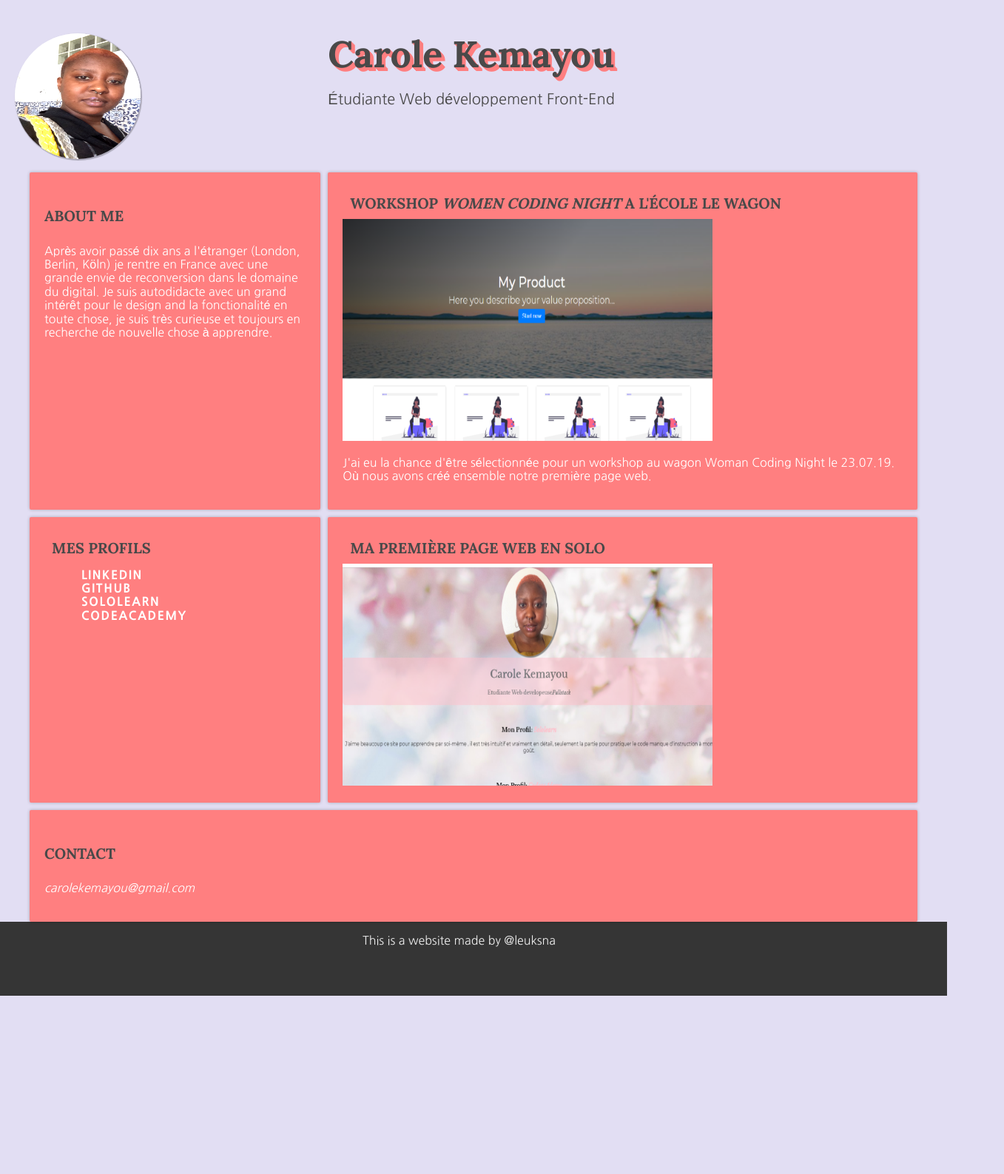
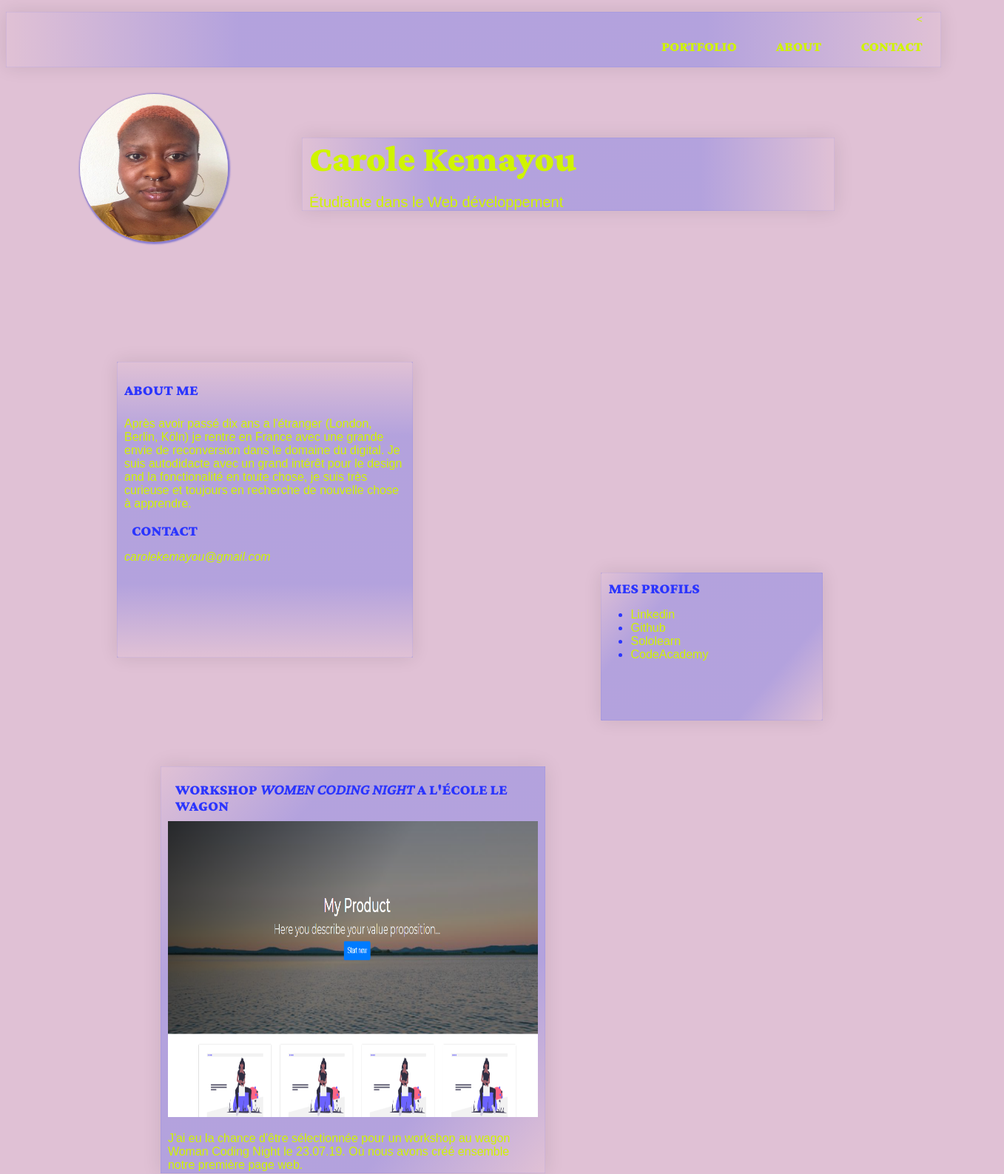
Before and after one commit to leuksna/portofolio-2, a plain HTML site: page index.html in a window 1280 px wide. Shown: the top 1587 px of the page at 74% size, 1357 px wide, since content can reach past the window. Before the commit the page ends 1346 px from the top, so only its background shows below. Drawn offline with nearby package versions, Linux system fonts and the light colour scheme.

Commit message:
Revert "Test couleur"

```diff
--- a/index.html
+++ b/index.html
@@ -5,40 +5,38 @@
 
 	<title>Carole Kemayou Portfolio</title>
 
-	<link rel="stylesheet" href="https://cdnjs.cloudflare.com/ajax/libs/normalize/8.0.1/normalize.min.css">
 	<link rel="stylesheet" href="style.css" type="text/css">
 
 	<meta name="viewport" content="width=device-width, initial-scale=1, shrink-to-fit=no">
 
-	<link href="https://fonts.googleapis.com/css?family=Lora:400,700|Nanum+Gothic:400,800&display=swap" rel="stylesheet">
+	<link href="https://fonts.googleapis.com/css?family=Crimson+Pro:400,500i,900|Nanum+Gothic:400,700,800&display=swap" rel="stylesheet">
 
 
 </head>
-
 <body>
 
- <!-- header part with photo-->
-	<div class="header-wrapper">
+<nav>
+	<ul>
+		<li><h3>Portfolio</h3></li>
+		<li><h3>About</h3></li>
+		<li><<h3>Contact</h3></li>
+		</ul>
+</nav>
+
 
 	<div class="portrait">
-			<img src="CK.jpg" alt="photo of Carole Kemayou">
+		<img src="carole.k.jpg" alt="photo of Carole Kemayou">
 	</div>
 
 	<div class="intro">
+		<h1>Carole Kemayou</h1>
+		<p>Étudiante dans le Web développement</p>
+	</div>
+	<br>
+	<br>
 
-			<h1>Carole Kemayou</h1>
-			<p>
-			Étudiante Web développement Front-End
-			</p>
 
-		</div>
-
-	</div>
-<!-- about me section + contact information + main-->
-
-	<div class="main-wrapper">
-
-		<div class="wrapper">
+<div id="about">
 
 	<div class="about-me">
 		<h4>About ME</h4>
@@ -47,22 +45,23 @@
 	</div>
 
 	<div class="contact">
+		<h4>Contact</h4>
 
-				<h4>Contact</h4>
 		<p><em>carolekemayou@gmail.com</em></p>
-
+	</div>
+	<br>
+	<br>
 </div>
 
-<!-- deferent online profile-->
 
-			<div class="profil-wrapper">
+	<div class="profil">
 		<h4>Mes profils</h4>
 		<ul>
 			<li>
 				<a href="https://www.linkedin.com/in/carole-kemayou-3b0482190/" target="_blank">Linkedin</a>
 			</li>
 			<li>
-				<a href="https://github.com/leuksna" 	target="_blank">Github</a>
+			<a href="https://github.com/leuksna" target="_blank">Github</a>
 			</li>
 			<li>
 			<a href="https://www.sololearn.com/Profile/14862958" target="_blank">Sololearn</a>
@@ -72,11 +71,6 @@
 			</li>
 		</ul>
 	</div>
-
-
-
-
-<!-- wrap photo with link to project-->
 
 	<div class="workshop">
 
@@ -91,18 +85,12 @@
 
 		<h4>Ma première page web en solo</h4>
 
-			<a href="https://leuksna.github.io/Portfolio-1/" target="_blank">
-				<img src="1st.portfolio.png" alt="screenshot of a portfolio">
-			</a>
-			</div>
-		</div>
+		<a href="https://leuksna.github.io/Portfolio-1/" target="_blank"><img src="1st.portfolio.png" alt="screenshot of a portfolio"></a>
 	</div>
 
-<!--simple footer with picture baground-->
 	<footer>
-		<p>This is a website made by @leuksna</p>
+		<p>this is a website made by @leuksna</p>
 	</footer>
 
 </body>
-
 </html>
--- a/style.css
+++ b/style.css
@@ -1,254 +1,224 @@
-/* color palette neutral/soft pink, sharp small shaddow
-simple layout, sharp font, add tech photo*/
+body {
+	 font-family: sans-serif;
+	 background-color: #A64D8758;
+}
+
+h1 h2 h3 h4 h5{
+	font-family: 'Crimson Pro', serif;
+}
+
+nav {
+
+	font-family: 'Crimson Pro', serif;
+	text-transform: uppercase;
+	color: #D0F400FF;
+	background-color: #2B35FF;
+	list-style: : none;
+	text-align: right;
+	box-shadow: 2px 2px #DBDBDBFF, -2px -2px #DBDBDBFF;
+background: linear-gradient(90deg,
+     rgba(0, 38, 255, 0) 0%,
+     rgba(0, 38, 255, 0.2) 25%,
+     rgba(0, 38, 255, 0.2) 75%,
+     rgba(0, 38, 255, 0) 100%);
+   box-shadow: 0 0 25px rgba(0, 0, 0, 0.1),
+     inset 0 0 1px rgba(0, 38, 255, 0.6);
+}
 
 
-body {
-	font-family: 'Nanum Gothic', sans-serif;
-	background-color:#E2DEF3FF;
-	color: white;
+nav li {
+	display: inline-block;
+	padding: 0 25px 0 25px;
+
 }
-
-.header-wrapper {
-
-	max-height: 1200px;
-	margin:0 auto;
-	padding: 15px 20px;
-	margin-top: 30px;
-	display: grid;
-	grid-template-columns: repeat(3, 1fr);
-	grid-template-areas: "portrait intro intro";
-	color: white;
-}
-
 .portrait img {
-	grid-area: portrait;
-	width: 170px;
-	height: 170px;
-	border-radius: 85px;
-	filter:brightness(1.1) contrast(1.2);
-	box-shadow: 1px 1px 1px 1px rgba(0, 0, 0,.25);
-
+	width: 200px;
+	height: 200px;
+	position: relative;
+	left: 100px;
+	top: 20px;
+	border-radius: 100px;
+	box-shadow: 1px 1px 2px 2px #2E32CA7E;
 }
 
 .intro{
-	grid-area: intro;
-	padding: 0 10px ;
+	width: 700px;
+	color: #D0F400FF;
+	background-color:#2B35FF;
+	padding: 0 10px 0 10px;
 	border-width: 1px;
+	display: block;
 	font-size: 20px;
-	color: #494949FF;
-	}
+	position: relative;
+	top: -125px;
+	left: 400px;
+	background: linear-gradient(90deg,
+     rgba(0, 38, 255, 0) 0%,
+     rgba(0, 38, 255, 0.2) 25%,
+     rgba(0, 38, 255, 0.2) 75%,
+     rgba(0, 38, 255, 0) 100%);
+   box-shadow: 0 0 25px rgba(0, 0, 0, 0.1),
+     inset 0 0 1px rgba(0, 38, 255, 0.6);
+}
 
 .intro h1 {
-	font-family: 'Lora', serif;
+	font-family: 'Crimson Pro', serif;
 	font-size: 50px;
 	padding: 0;
 	margin: 0;
-	text-shadow: rgb(255, 127, 128) 1px 1px,
-    rgb(255, 127, 128) 2px 2px,
-    rgb(255, 127, 128) 3px 3px,
-    rgb(255, 127, 128) 4px 4px,
-    rgb(255, 127, 128) 5px 5px;
+}
+
+#about{
+	width: 400px;
+	height: 400px;
+	color: #D0F400FF;
+	display: inline-block;
+	position: relative;
+	left: 150px;
+	top: -200px;
+	border-radius: 2px;
+	background: linear-gradient(180deg,
+     rgba(0, 38, 255, 0) 0%,
+     rgba(0, 38, 255, 0.2) 25%,
+     rgba(0, 38, 255, 0.2) 75%,
+     rgba(0, 38, 255, 0) 100%);
+   box-shadow: 0 0 25px rgba(0, 0, 0, 0.1),
+     inset 0 0 1px rgba(0, 38, 255, 0.6);
+     z-index: 4;
+}
+
+#about h4 {
+	font-family: 'Crimson Pro', serif;
+	font-size: 20px;
+	text-transform: uppercase;
+	color: #2B35FF;
+}
+
+.about-me{
+	margin: 10px;
 
 }
-
-/*main content styling*/
-
-.main-wrapper{
-
-	max-width: 1200px;
-	margin: auto;
-
+.contact{
+	margin: 10px;
 
 }
-
-.wrapper {
-
-	max-width: 100%;
-	margin: auto;
-	display: grid;
-	grid-template-columns: repeat(3,1fr);
-	grid-gap: 10px;
-	grid-template-areas:
-	"about workshop workshop"
-	"profil firsttry firsttry"
-	"contact contact contact";
-
+.contact h4{
+	margin: 10px;
+	color: #2B35FF;
 }
 
 
-/*about me section*/
-.about-me{
-	grid-area: about;
-	padding: 20px;
-	box-shadow: 0 0 4px rgba(0,0,0,.25);
+.profil{
+	width: 300px;
+	height: 200px;
+	color: #2B35FF;
+	display: inline-block;
+	position: relative;
+	bottom: 120px;
+	left: 400px;
 	border-radius: 2px;
-	background-color: #FF7F80FF;
+	background: linear-gradient(130deg,
+     rgba(0, 38, 255, 0) 0%,
+     rgba(0, 38, 255, 0.2) 25%,
+     rgba(0, 38, 255, 0.2) 75%,
+     rgba(0, 38, 255, 0) 100%);
+   box-shadow: 0 0 25px rgba(0, 0, 0, 0.1),
+     inset 0 0 1px rgba(0, 38, 255, 0.6);
+     z-index: 3;
 }
 
-.about-me h4 {
-	font-family: 'Lora', serif;
-	font-size: 20px;
-	text-transform: uppercase;
-	color: #494949FF;
-}
-
-/* contact section*/
-.contact{
-	grid-area: contact;
-	padding: 20px;
-	box-shadow: 0 0 4px rgba(0,0,0,.25);
-	border-radius: 2px;
-	background-color: #FF7F80FF;
-
-
-
-}
-.contact h4{
-	font-family: 'Lora', serif;
-	font-size: 20px;
-	text-transform: uppercase;
-	color: #494949FF;
-}
-
-/*profil section*/
-.profil-wrapper{
-	grid-area:profil;
-	box-shadow: 0 0 4px rgba(0,0,0,.25);
-	padding: 20px;
-	border-radius: 2px;
-	background-color: #FF7F80FF;
-	color: #494949FF;
-
-
-}
-
-.profil-wrapper h4 {
-	font-family: 'Lora', serif;
+.profil h4 {
+	font-family: 'Crimson Pro', serif;
 	font-size: 20px;
 	text-transform: uppercase;
 	margin: 10px;
 }
-.profil-wrapper ul li{
-	list-style-type: none;
-}
-.profil-wrapper a {
-	text-transform: uppercase;
+
+.profil a {
 	text-decoration: none;
-	letter-spacing: .1em;
-	font-weight: bold;
-	padding: 10px;
-	color: white;
+	color:  #D0F400FF;
 }
 
 a:hover {
-  color: hotpink;
-  cursor: pointer;
+  text-decoration: underline;
+  color: #2B35FF;
   }
 
-/*project section*/
-
 .workshop{
-	grid-area: workshop;
-	padding: 20px;
-	box-shadow: 0 0 4px rgba(0,0,0,.25);
-	border-radius: 2px;
-	background-color: #FF7F80FF;
-	color: white;
-	}
-
+	color: #D0F400FF;
+	width: 500px;
+	height: 530px;
+	display: inline-block;
+	z-index: 2;
+	position: relative;
+	right: 500px;
+	top: 570px;
+	padding: 10px;
+	background: linear-gradient(130deg,
+     rgba(0, 38, 255, 0) 0%,
+     rgba(0, 38, 255, 0.2) 25%,
+     rgba(0, 38, 255, 0.2) 75%,
+     rgba(0, 38, 255, 0) 100%);
+   box-shadow: 0 0 25px rgba(0, 0, 0, 0.1),
+     inset 0 0 1px rgba(0, 38, 255, 0.6);
+}
 .workshop img {
 	width: 500px;
-	height: 300px;
+	height: 400px;
 }
 
 .workshop h4 {
-	font-family: 'Lora', serif;
+	font-family: 'Crimson Pro', serif;
 	font-size: 20px;
 	text-transform: uppercase;
 	margin: 10px;
-	color: #494949FF;
+	color: #2B35FF;
 }
-
 .first-try {
-	grid-area: firsttry;
-	padding: 20px;
-	box-shadow: 0 0 4px rgba(0,0,0,.25);
-	border-radius: 2px;
-	background-color: #FF7F80FF;
-	color: #494949FF;
-
+	color: #2B35FF;
+	width: 500px;
+	height: 450px;
+	display: inline-block;
+	z-index: 1;
+	position: relative;
+	left: 600px;
+	top: 570px;
+	padding: 10px;
+	background: linear-gradient(130deg,
+     rgba(0, 38, 255, 0) 0%,
+     rgba(0, 38, 255, 0.2) 25%,
+     rgba(0, 38, 255, 0.2) 75%,
+     rgba(0, 38, 255, 0) 100%);
+   box-shadow: 0 0 25px rgba(0, 0, 0, 0.1),
+     inset 0 0 1px rgba(0, 38, 255, 0.6);
 }
 
 .first-try img {
 	width: 500px;
-	height: 300px;
+	height: 400px;
 	}
-
 .first-try h4{
-	font-family: 'Lora', serif;
+	font-family: 'Crimson Pro', serif;
 	font-size: 20px;
 	text-transform: uppercase;
 	margin: 10px;
-}
-/*footer*/
+	}
+
 footer{
-	display: grid;
-	color: #eee;
-	background-color:#353535FF;
-   	margin:auto;
-	grid-template-columns:minmax(20px,300px);
-	justify-content: center;
-	grid-template-rows: 1fr 1fr;
-
-}
-
-
-/*tablet media query*/
-@media screen and (max-width:950px){
-	.wrapper{
-		grid-template-areas:
-		"about profil contact"
-		"workshop workshop workshop"
-		"firsttry firsttry firsttry";
-	}
-	.intro{
-		grid-column: 1/5;
-		text-align: center;
-
-	}
-	.portrait{
-		grid-column: 1/5;
-		text-align: center;
-	}
-	.header-wrapper{
-		margin-top: 0;
-		grid-gap: 5px;
-	}
-}
-
-/* mobile media query*/
-@media screen and (max-width:690px){
-	.portrait{
-		grid-column: 1/5;
-		text-align: center;
-
-	}
-	.intro{
-		grid-column: 1/5;
-		text-align: center;
-	}
-	.header-wrapper{
-		margin-top: 0;
-		padding: 0;
-	}
-	.wrapper{
-		grid-template-areas:
-		"about about about "
-		"profil profil profil"
-		"workshop workshop workshop"
-		"firsttry firsttry firsttry"
-		"contact contact contact" ;
-	}
+	color: #D0F400FF;
+	background: linear-gradient(130deg,
+     rgba(0, 38, 255, 0) 0%,
+     rgba(0, 38, 255, 0.2) 25%,
+     rgba(0, 38, 255, 0.2) 75%,
+     rgba(0, 38, 255, 0) 100%);
+   box-shadow: 0 0 25px rgba(0, 0, 0, 0.1),
+     inset 0 0 1px rgba(0, 38, 255, 0.6);
+	text-align: right;
+	position: relative;
+	top: 800px;
+	left: 550px;
+	display: inline-block;
+	padding: 10px;
 
 
 }
```
Also changed, not shown: CK.jpg (deleted). Lines whose indentation alone changed are shown as unchanged.
